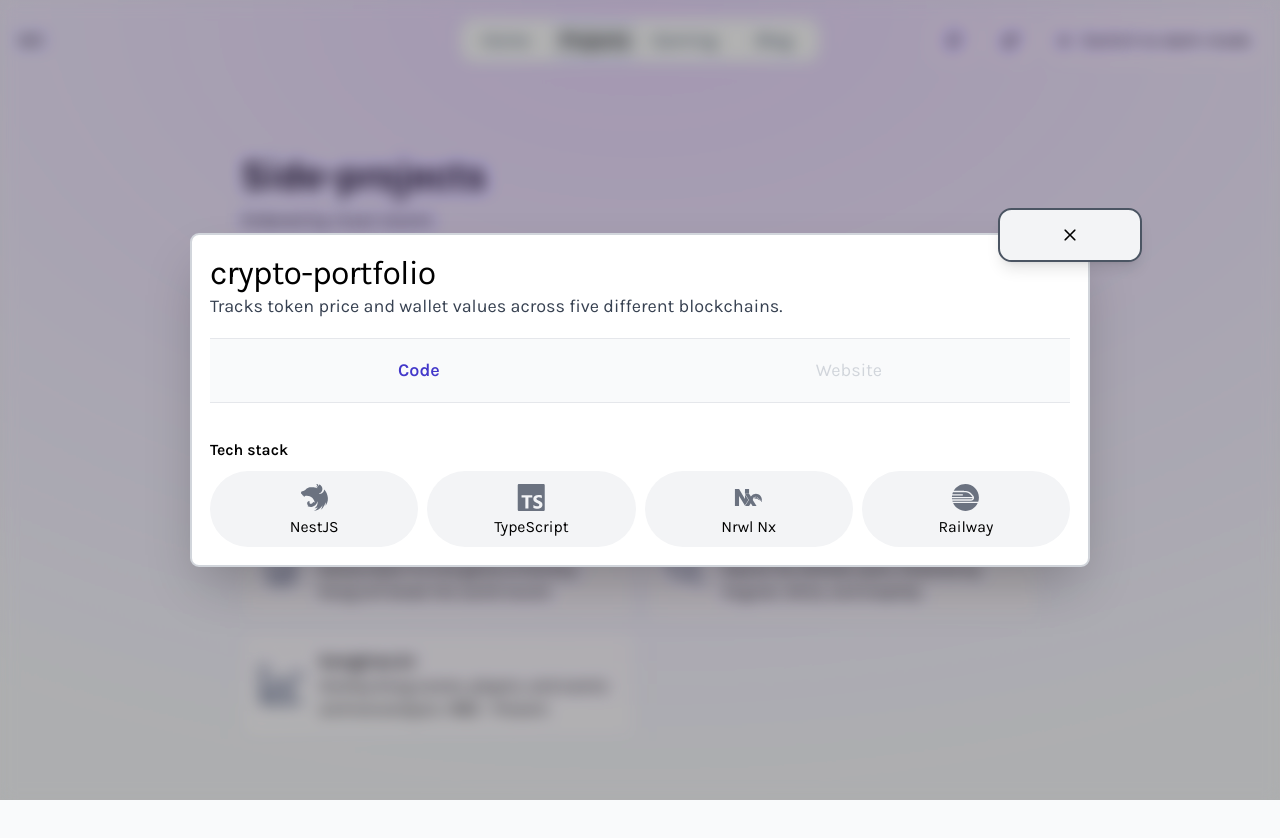
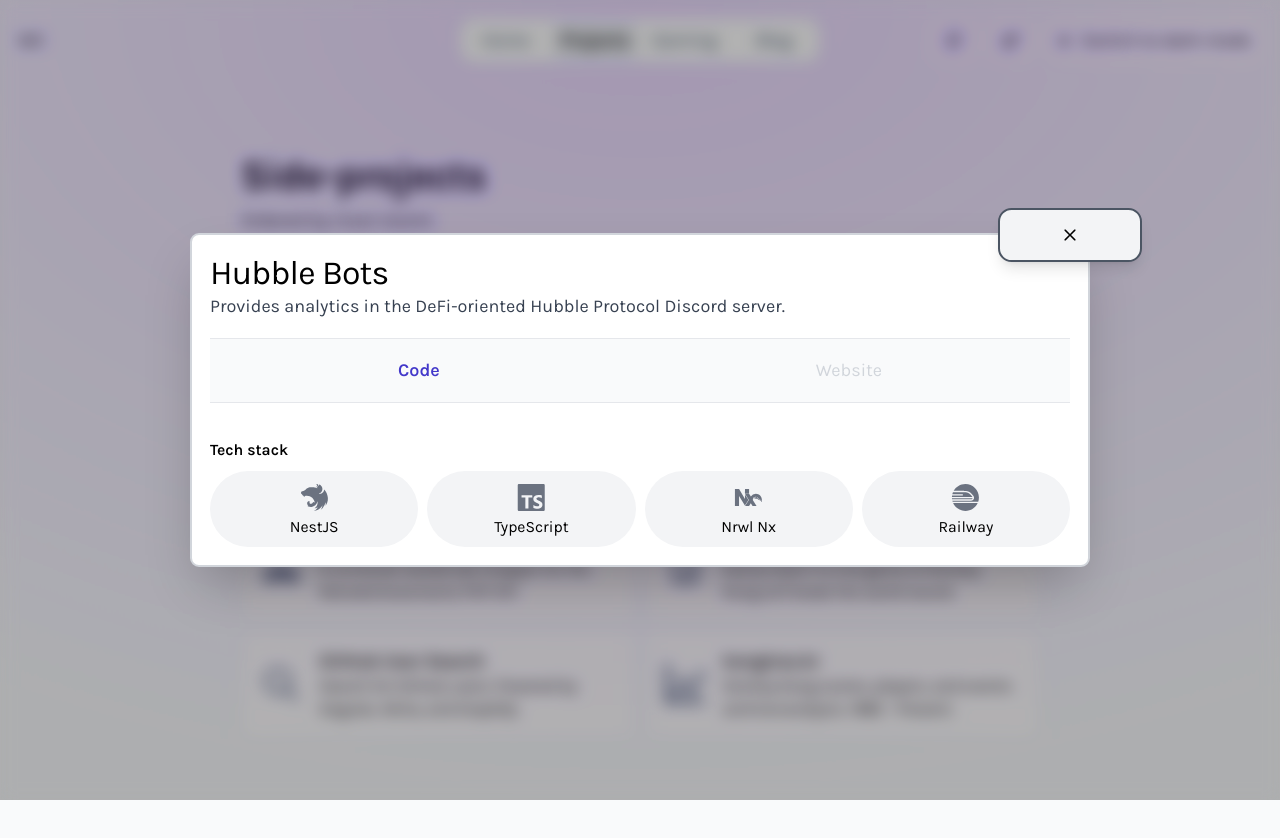
Before and after one commit to wescopeland/site, a Next.js app: page /projects in a window 1280 px wide. Both pictures are taken after a click on the button 438 px from the left and 333 px from the top of the page. Shown: the top 838 px of the page. Built offline with nearby package versions, Linux system fonts and the light colour scheme.

Commit message:
fix: adjust projects list

```diff
--- a/src/projects/components/+root/projectsList.ts
+++ b/src/projects/components/+root/projectsList.ts
@@ -1,5 +1,5 @@
 import { FaPlaystation, FaReact } from "react-icons/fa";
-import { GiRetroController } from "react-icons/gi";
+import { GiRetroController, GiSattelite } from "react-icons/gi";
 import { HiOutlineDocumentReport, HiOutlineSearch } from "react-icons/hi";
 import { ImStatsDots } from "react-icons/im";
 import { MdOutlineFindInPage } from "react-icons/md";
@@ -33,11 +33,23 @@
 
 export const projectsList: ProjectListElement[] = [
   {
+    name: "Hubble Bots",
+    description:
+      "Provides analytics in the DeFi-oriented Hubble Protocol Discord server.",
+    iconComponent: GiSattelite,
+    techStackItems: [
+      { label: "NestJS", IconComponent: SiNestjs },
+      { label: "TypeScript", IconComponent: SiTypescript },
+      { label: "Nrwl Nx", IconComponent: SiNx },
+      { label: "Railway", IconComponent: SiRailway }
+    ],
+    githubRepo: "wescopeland/hubble-bots"
+  },
+  {
     name: "crypto-portfolio",
     description:
       "Tracks token price and wallet values across five different blockchains.",
     iconComponent: SiEthereum,
-    githubRepo: "wescopeland/crypto-portfolio",
     techStackItems: [
       { label: "NestJS", IconComponent: SiNestjs },
       { label: "TypeScript", IconComponent: SiTypescript },
--- a/src/projects/components/ProjectDialog/ProjectDialog.tsx
+++ b/src/projects/components/ProjectDialog/ProjectDialog.tsx
@@ -61,7 +61,7 @@
                 "sm:w-3/4 md:min-w-[748px] md:max-w-[900px] sm:mx-auto sm:min-h-[auto] sm:rounded-lg"
               ])}
             >
-              <Dialog.Title className="text-3xl tracking-tight mt-12 sm:mt-0">
+              <Dialog.Title className="mt-12 text-3xl tracking-tight sm:mt-0">
                 {project.name}
               </Dialog.Title>
               <Dialog.Description className="text-gray-700 dark:text-gray-200">
@@ -72,12 +72,16 @@
 
               <div className="flex flex-col">
                 <div className="flex justify-around w-full py-4 bg-gray-50 dark:bg-gray-900">
+                  {project.githubRepo ? (
                     <a
                       className="focus:outline-none focus-visible:ring-2"
                       href={`https://github.com/${project.githubRepo}`}
                     >
                       Code
                     </a>
+                  ) : (
+                    <p>Code available on request</p>
+                  )}
 
                   {project.websiteUrl ? (
                     <a href={project.websiteUrl}>Website</a>
--- a/src/projects/models/project-list-element.model.ts
+++ b/src/projects/models/project-list-element.model.ts
@@ -6,8 +6,8 @@
   name: string;
   description: string;
   iconComponent: IconType;
-  githubRepo: string;
   techStackItems: TechStackElement[];
 
+  githubRepo?: string;
   websiteUrl?: string;
 }
```
Lines whose indentation alone changed are shown as unchanged.
